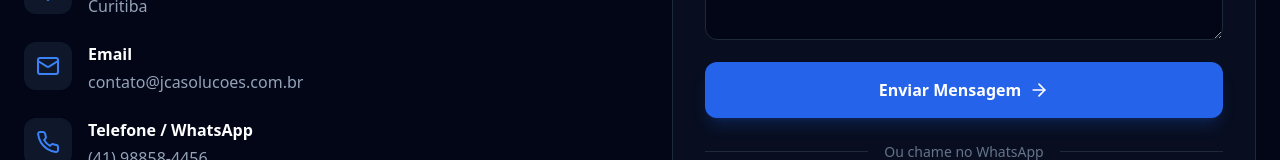
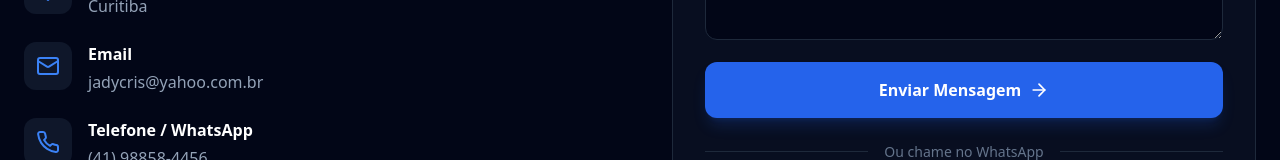
Before and after one commit to luisfelipe261099/jca-contabilidade, a Next.js app: page / in a window 1280 px wide. Shown: the part 2505-2665 px from the top of the page. Built offline with nearby package versions, Linux system fonts and the light colour scheme.

Commit message:
fix: update company email and CNPJ

```diff
--- a/components/Contact.tsx
+++ b/components/Contact.tsx
@@ -35,7 +35,7 @@ export default function Contact() {
                                 </div>
                                 <div>
                                     <h4 className="text-white font-bold mb-1">Email</h4>
-                                    <p className="text-slate-400">contato@jcasolucoes.com.br</p>
+                                    <p className="text-slate-400">jadycris@yahoo.com.br</p>
                                 </div>
                             </div>
 
--- a/components/Footer.tsx
+++ b/components/Footer.tsx
@@ -14,7 +14,7 @@ export default function Footer() {
                         </span>
                     </div>
                     <p className="text-xs text-slate-500 max-w-xs leading-relaxed pl-11">
-                        CRC-SP 12345/O-0 • CNPJ 00.000.000/0001-00<br />
+                        CRC-SP 12345/O-0 • CNPJ 59.224.736/0001-96<br />
                         Av. Paulista, 1000 - São Paulo, SP
                     </p>
                 </div>
```
